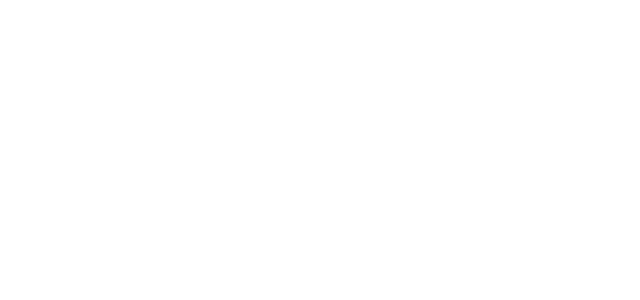
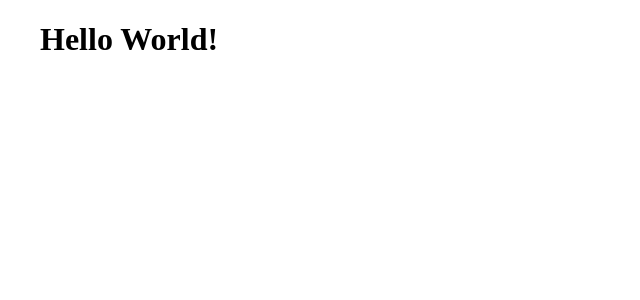
Before and after one commit to HarishRajDR/petite, a Next.js app: page / in a window 1280 px wide. Shown: the top 300 px of the page, without its empty margins (0-640 px from the left). Built offline with nearby package versions, Linux system fonts and the light colour scheme.

Commit message:
Removed Tailwind and daisyui

```diff
--- a/package.json
+++ b/package.json
@@ -12,14 +12,10 @@
     "@emotion/react": "^11.10.4",
     "@emotion/styled": "^11.10.4",
     "@prisma/client": "^4.2.1",
-    "autoprefixer": "^10.4.9",
-    "daisyui": "^2.27.0",
     "framer-motion": "^6.5.1",
     "next": "12.2.5",
-    "postcss": "^8.4.16",
     "react": "18.2.0",
-    "react-dom": "18.2.0",
-    "tailwindcss": "^3.1.8"
+    "react-dom": "18.2.0"
   },
   "devDependencies": {
     "@types/node": "18.7.14",
--- a/postcss.config.js
+++ /dev/null
@@ -1,6 +0,0 @@
-module.exports = {
-  plugins: {
-    tailwindcss: {},
-    autoprefixer: {},
-  },
-}
--- a/src/middleware.ts
+++ b/src/middleware.ts
@@ -11,7 +11,7 @@ export async function middleware(req: NextRequest) {
   const link = await fetch(`${req.nextUrl.origin}/api/get-url/${surl}`);
 
   if (link.status === 404) {
-    return NextResponse.redirect(req.nextUrl.origin);
+    return;
   }
 
   const data = await link.json();
--- a/src/pages/index.tsx
+++ b/src/pages/index.tsx
@@ -10,6 +10,8 @@ const Home: NextPage = () => {
         <meta name="description" content="URL Shortner" />
         <link rel="icon" href="/favicon.ico" />
       </Head>
+
+      <h1>Hello World!</h1>
     </div>
   );
 };
--- a/src/styles/globals.css
+++ b/src/styles/globals.css
@@ -1,4 +1,4 @@
-html,
+/* html,
 body {
   padding: 0;
   margin: 0;
@@ -23,4 +23,4 @@ a {
     color: white;
     background: black;
   }
-}
+} */
--- a/tailwind.config.js
+++ /dev/null
@@ -1,8 +0,0 @@
-/** @type {import('tailwindcss').Config} */
-module.exports = {
-  content: [],
-  theme: {
-    extend: {},
-  },
-  plugins: [],
-}
```
Also changed, not shown: tsconfig.json (+7 -1 lines), 2 other files (tests, documents, lock files or other folders).
